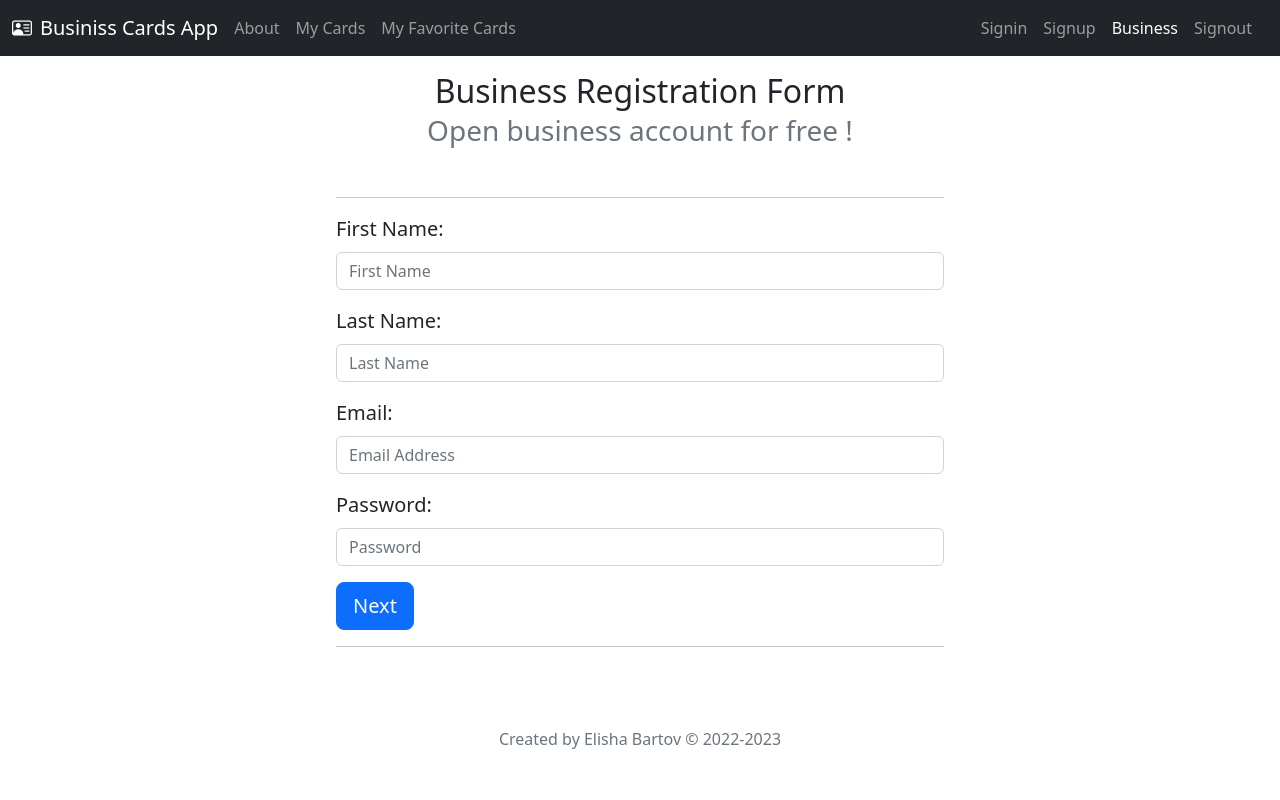
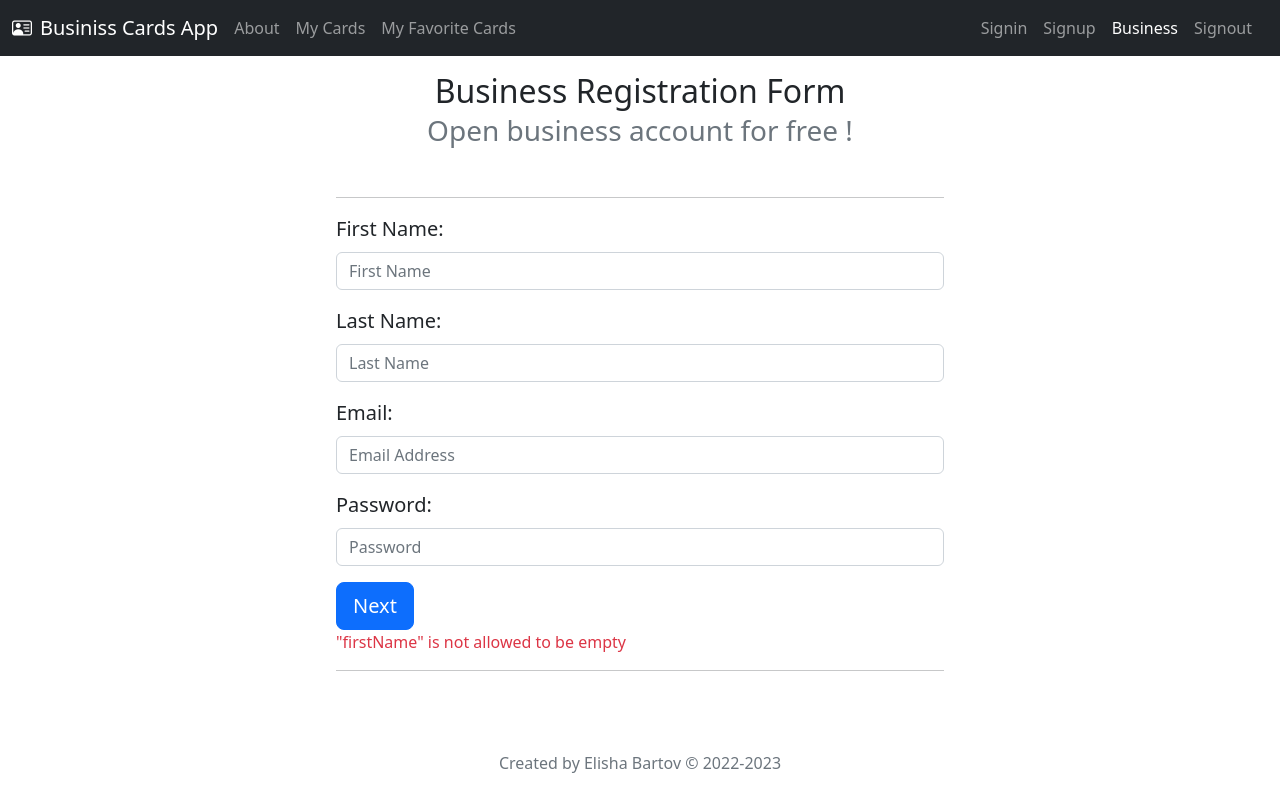
Before and after one commit to BartovElisha/react-app-business-card, a React (Create React App) app: page /businessuserregistration in a window 1280 px wide. Both pictures are taken after a click on the button "Next". Built offline with nearby package versions, Linux system fonts and the light colour scheme.

Commit message:
Fixed Warnings. Added Joi Validation to Register buissness user.

```diff
--- a/src/auth/BusinessUserRegistration.tsx
+++ b/src/auth/BusinessUserRegistration.tsx
@@ -1,4 +1,6 @@
+import Joi from "joi";
 import { useState } from "react";
+import { useNavigate } from "react-router-dom";
 import Title from "../components/Title";
 
 
@@ -12,14 +14,42 @@ interface IBusinessUserData {
 
 function BusinessUserRegistration() {
     // States
-    const [firstName,setFirstName] = useState('');
-    const [lastName,setLastName] = useState('');
-    const [email,setEmail] = useState('');
-    const [password,setPassword] = useState('');
-    const [biz,setIsAdmin] = useState(false);
+    const navigate = useNavigate();
+    const [firstName, setFirstName] = useState<string>('');
+    const [lastName, setLastName] = useState<string>('');
+    const [email, setEmail] = useState<string>('');
+    const [password, setPassword] = useState<string>('');
+    const [error, setError] = useState<string>('');
 
     function submit() {
+        const schema = Joi.object().keys({
+            firstName: Joi.string().required().min(2).max(255),
+            lastName: Joi.string().required().min(2).max(255),
+            email: Joi.string().required().min(6).max(255).email({ tlds: { allow: false}}),
+            password: Joi.string().required().min(6).max(30)
+        });
 
+        const { error, value } = schema.validate({
+            firstName,
+            lastName,
+            email,
+            password
+        });
+
+        if (error) {
+            setError(error.message);
+            return;
+        }
+
+        setError('');
+        register(value);
+    }
+
+    function register(data: IBusinessUserData) {
+        // 1. Send data to the server Rest API...
+        console.log(data);
+        // 2. If All OK Navigate to Signin
+        navigate('/businesscardregistration');
     }
 
     return (
@@ -81,6 +111,12 @@ function BusinessUserRegistration() {
                     >Next
                     </button>
                 </div>
+                {
+                    error &&
+                    <div className="text-danger">
+                        {error}
+                    </div>
+                }
                 <hr/>
             </div>
         </>
--- a/src/auth/SignUp.tsx
+++ b/src/auth/SignUp.tsx
@@ -1,7 +1,6 @@
 import Joi from "joi";
 import { useState } from "react";
 import { useNavigate } from "react-router-dom";
-import { isRegularExpressionLiteral } from "typescript";
 import Title from "../components/Title";
 
 interface ISignupData {
@@ -15,10 +14,10 @@ interface ISignupData {
 function SignUp() {
     // States
     const navigate = useNavigate();
-    const [firstName,setFirstName] = useState('');
-    const [lastName,setLastName] = useState('');
-    const [email,setEmail] = useState('');
-    const [password,setPassword] = useState('');
+    const [firstName, setFirstName] = useState<string>('');
+    const [lastName, setLastName] = useState<string>('');
+    const [email, setEmail] = useState<string>('');
+    const [password, setPassword] = useState<string>('');
     const [error, setError] = useState<string>('');
 
     function submit() {
```
